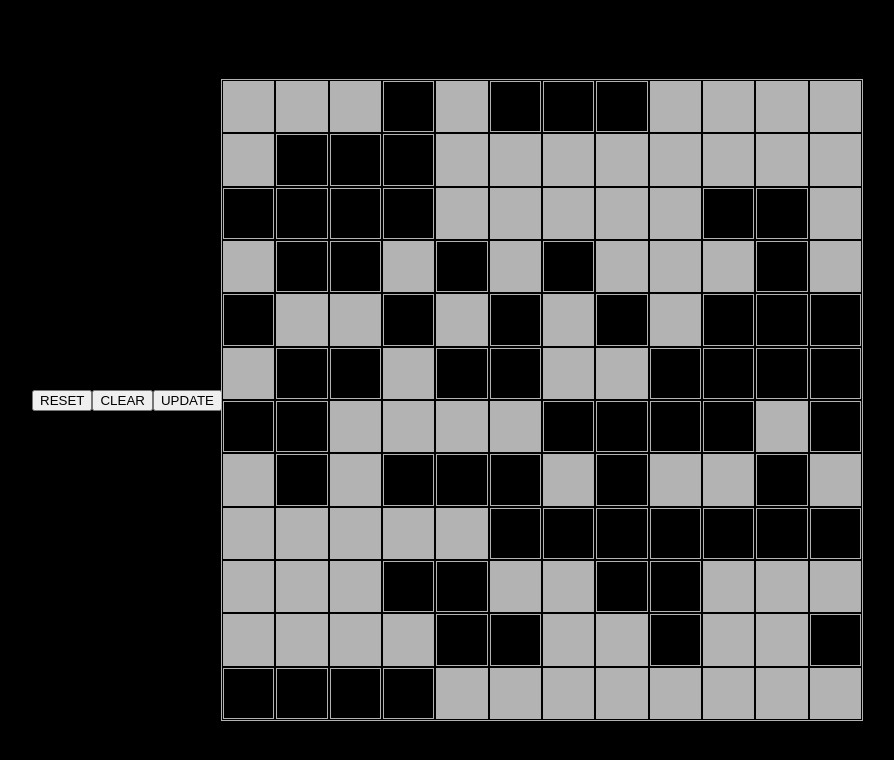
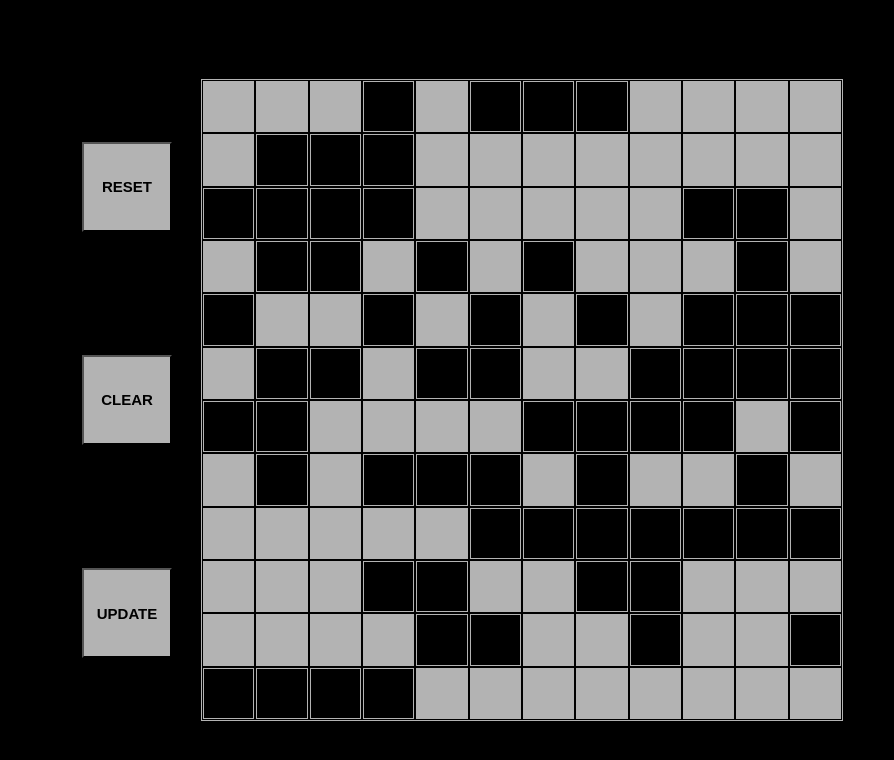
Before and after one commit to Deohgu/game-of-life-js, a React (Create React App) app: page / in a window 1280 px wide. Shown: the top 760 px of the page, without its empty margins (193-1087 px from the left). Built offline with nearby package versions, Linux system fonts and the light colour scheme.

Commit message:
Styles buttons

```diff
--- a/src/App.js
+++ b/src/App.js
@@ -1,4 +1,10 @@
-import { AppStyled, GlobalStyle } from "./App.styled";
+import {
+  AppStyled,
+  GameContainer,
+  ButtonContainer,
+  Button,
+  GlobalStyle,
+} from "./App.styled";
 import Grid from "./components/Grid";
 import { useSelector, useDispatch } from "react-redux";
 import { updateGrid } from "./settingsSlice.js";
@@ -17,24 +23,28 @@ const App = () => {
   return (
     <AppStyled>
       <GlobalStyle />
-      <button
+      <GameContainer>
+        <ButtonContainer>
+          <Button
             onClick={() =>
               dispatch(updateGrid(gridGenerator(gridWidth, gridHeight)))
             }
           >
             RESET
-      </button>
-      <button onClick={() => dispatch(updateGrid(gridClear(grid)))}>
+          </Button>
+          <Button onClick={() => dispatch(updateGrid(gridClear(grid)))}>
             CLEAR
-      </button>
-      <button
+          </Button>
+          <Button
             onClick={() =>
               dispatch(updateGrid(gridChecker(grid, gridWidth, gridHeight)))
             }
           >
             UPDATE
-      </button>
+          </Button>
+        </ButtonContainer>
         <Grid grid={grid} />
+      </GameContainer>
     </AppStyled>
   );
 };
--- a/src/App.styled.js
+++ b/src/App.styled.js
@@ -8,6 +8,26 @@ export const AppStyled = styled.div`
   width: 100vw;
   height: 100vh;
   background-color: black;
+`;
+
+export const GameContainer = styled.div`
+  display: flex;
+`;
+
+export const ButtonContainer = styled.div`
+  display: flex;
+  flex-direction: column;
+  justify-content: space-around;
+  align-items: center;
+  width: 150px;
+`;
+
+export const Button = styled.button`
+  width: 90px;
+  height: 90px;
+  background-color: hsl(0 0% 70%);
+  font-size: 15px;
+  font-weight: 600;
 `;
 
 export const GlobalStyle = createGlobalStyle`
```
Lines whose indentation alone changed are shown as unchanged.
